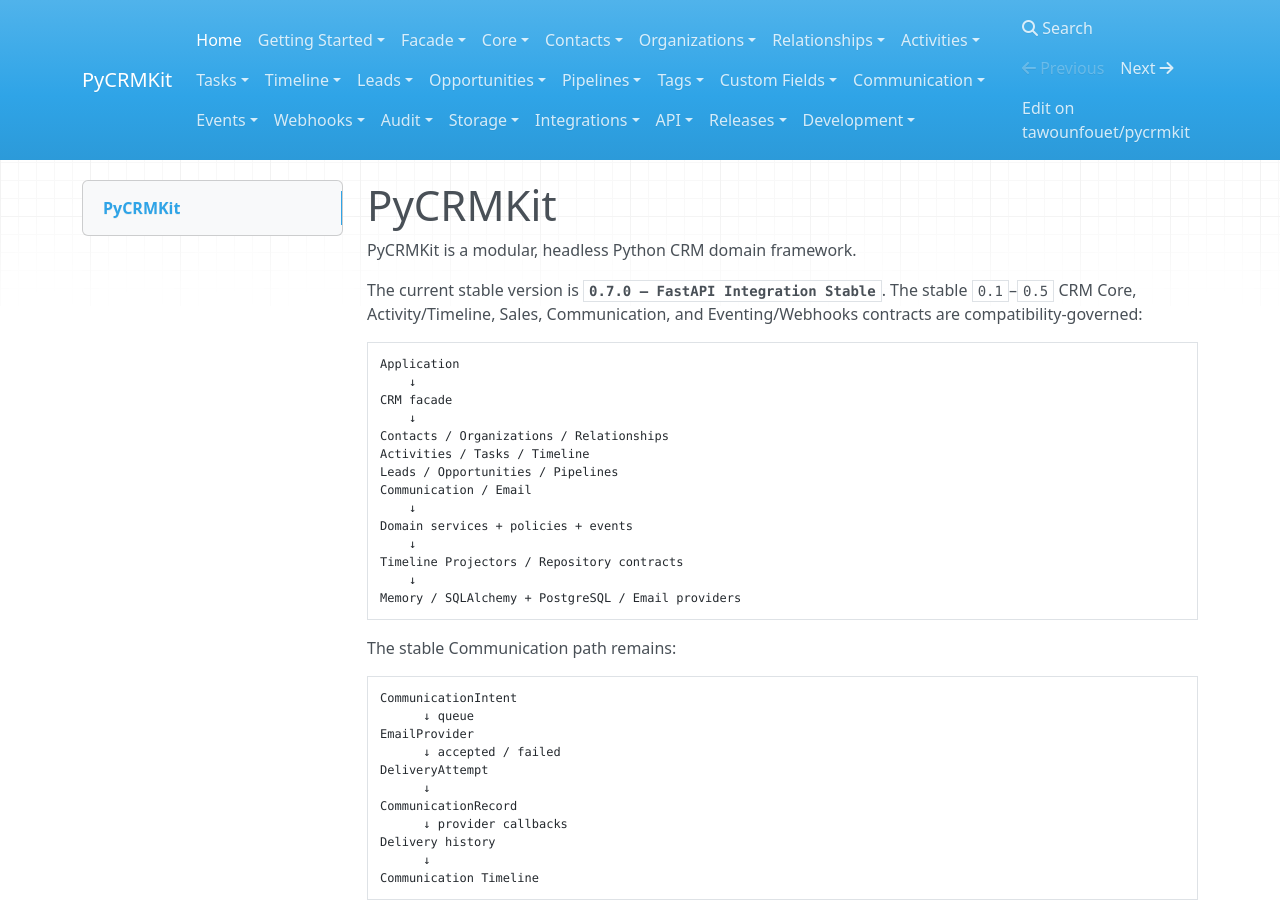
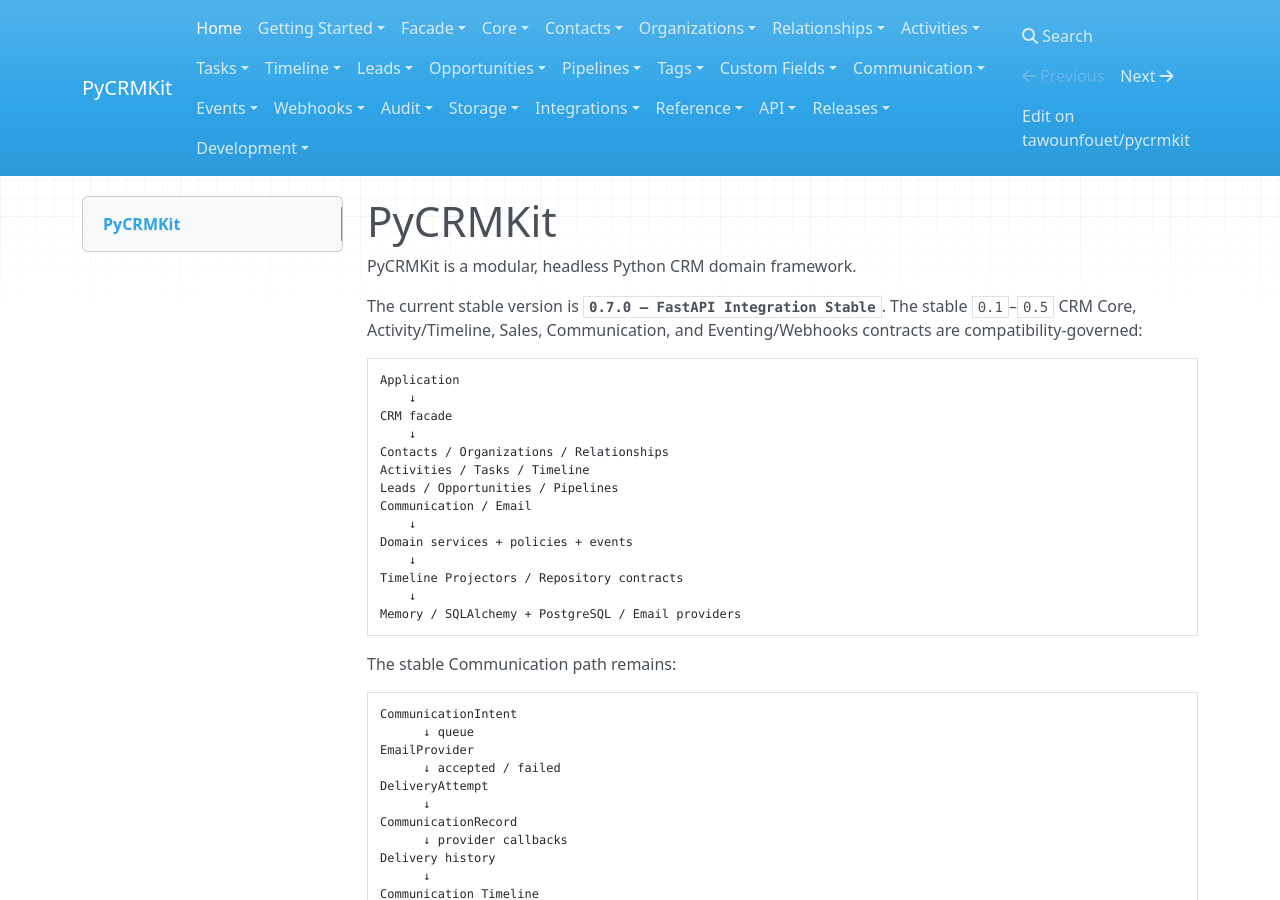
Before and after one commit to tawounfouet/pycrmkit, an MkDocs documentation site: the page built from docs/index.md, in a window 1280 px wide and 900 px high. Built offline with MkDocs 1.6.1, drawn with Linux system fonts in a browser that asks for light colours; nearby versions of some CDN libraries.

Commit message:
docs: add stable compatibility and 0.7.0 navigation

```diff
--- a/mkdocs.yml
+++ b/mkdocs.yml
@@ -65,6 +65,8 @@
       - SQLAlchemy Persistence: storage/sqlalchemy.md
   - Integrations:
       - FastAPI Integration: integrations/fastapi.md
+  - Reference:
+      - Compatibility: reference/compatibility.md
   - API:
       - 0.1 Public API: api/0.1-public-api.md
       - 0.2 Public API: api/0.2-public-api.md
@@ -104,6 +106,7 @@
       - 0.7.0b1 Routers: releases/0.7.0b1.md
       - 0.7.0b2 OpenAPI & Error Mapping: releases/0.7.0b2.md
       - 0.7.0rc1 FastAPI Example & E2E: releases/0.7.0rc1.md
+      - 0.7.0 FastAPI Integration Stable: releases/0.7.0.md
   - Development:
       - Contributing: development/contributing.md
       - Testing: development/testing.md
```
